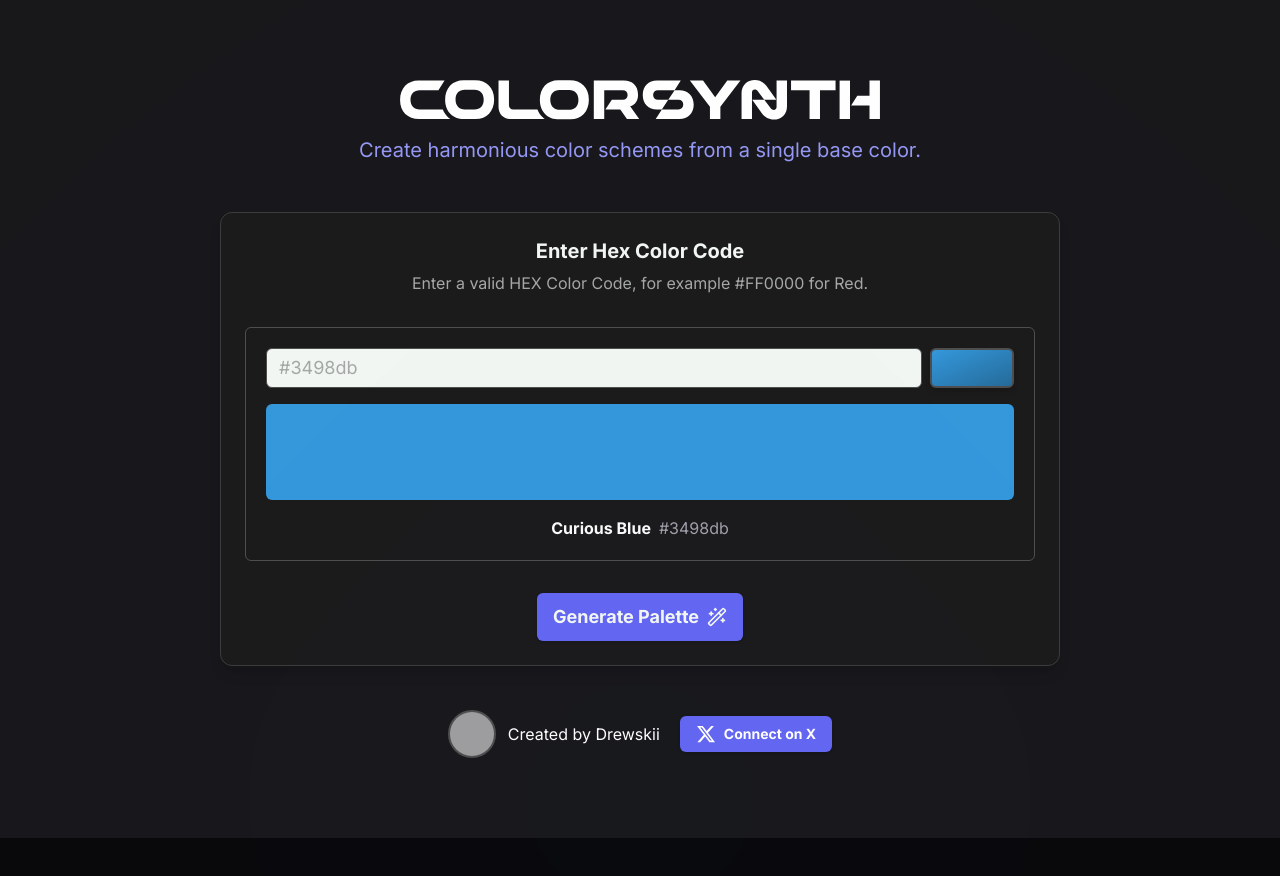
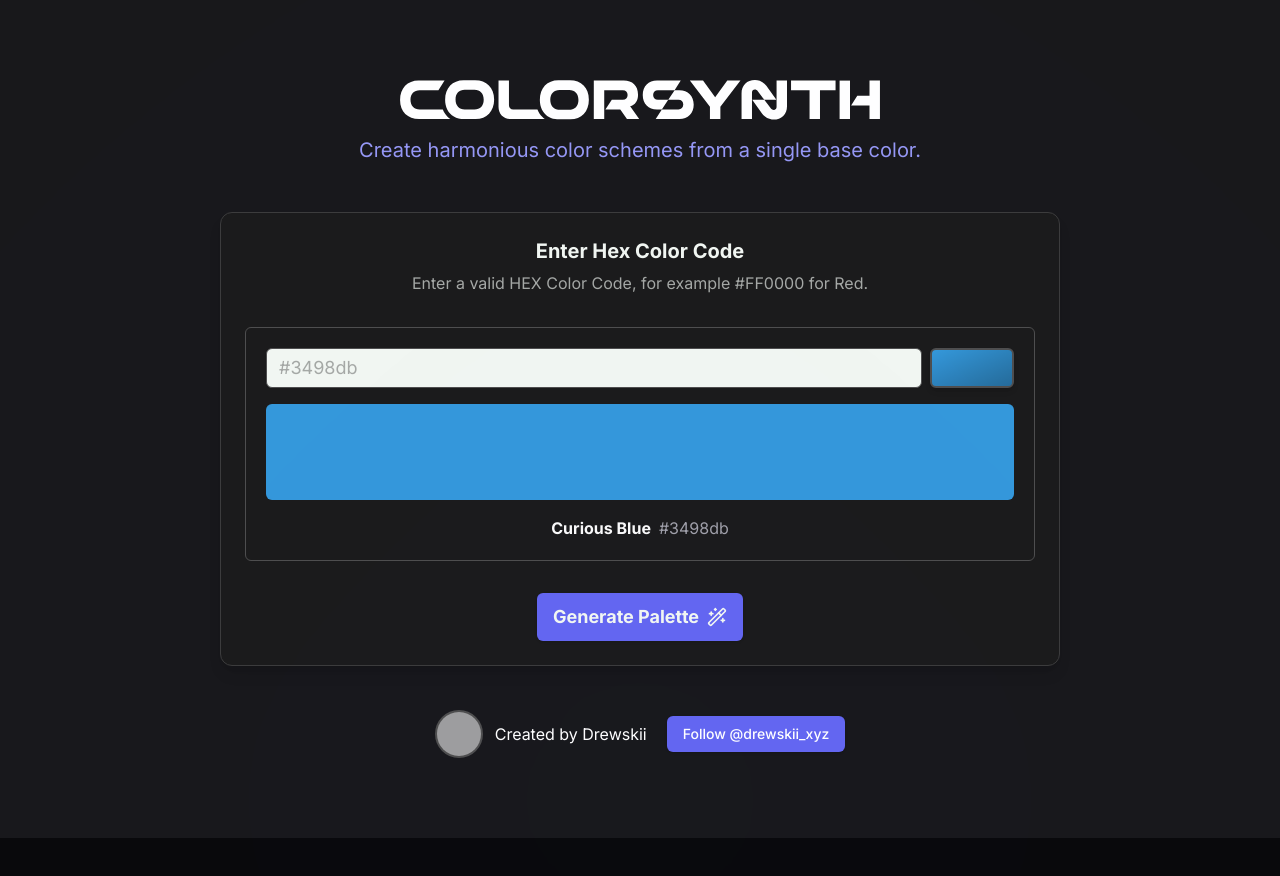
Before and after one commit to BigManDrewskii/colorsynth, a Next.js app: page / in a window 1280 px wide. Shown: the top 876 px of the page. Built offline with nearby package versions, Linux system fonts and the light colour scheme; grey boxes are pictures that could not be loaded.

Commit message:
Update home page and generated palette page with consistent styling and GIF animation

```diff
--- a/src/app/page.tsx
+++ b/src/app/page.tsx
@@ -135,20 +135,22 @@ const ColorPicker = () => {
             </Button>
           </CardContent>
         </Card>
-
-        <div className="flex items-center justify-center gap-5 mt-5">
+        <div className="flex flex-col sm:flex-row items-center justify-center gap-5 mt-5">
           <div className="flex items-center gap-3">
-            <div className="w-12 h-12 rounded-full bg-[#4E4E4E] border-2 border-[#4E4E4E] overflow-hidden">
-              <Image src="/avatar.png" alt="Creator" width={48} height={48} className="w-full h-full object-cover" />
+            <div className="w-12 h-12 rounded-full bg-[#4E4E4E] border-2 border-[#4E4E4E] overflow-hidden flex-shrink-0">
+              <Image
+                src="https://media0.giphy.com/media/v1.Y2lkPTc5MGI3NjExb3I5aGp2ZzY1OGE1cTYxOHg0d2hncHBsbHRkeTR1dHhtdHpsMXNuMiZlcD12MV9pbnRlcm5hbF9naWZfYnlfaWQmY3Q9Zw/3ohzdZO0nAL1H2LdMA/giphy.webp"
+                alt="Color Wheel Animation"
+                width={48}
+                height={48}
+                className="w-full h-full object-cover"
+              />
             </div>
             <span className="text-white text-base">Created by Drewskii</span>
           </div>
-          <a href="https://x.com/drewskii_xyz" target="_blank" rel="noopener noreferrer">
-            <Button className="bg-[#6366F1] hover:bg-[#6366F1]/90 font-bold text-white transition-all duration-300 ease-in-out flex items-center">
-              <svg viewBox="0 0 24 24" aria-hidden="true" className="h-5 w-5 fill-current mr-2">
-                <path d="M18.244 2.25h3.308l-7.227 8.26 8.502 11.24H16.17l-5.214-6.817L4.99 21.75H1.68l7.73-8.835L1.254 2.25H8.08l4.713 6.231zm-1.161 17.52h1.833L7.084 4.126H5.117z"></path>
-              </svg>
-              Connect on X
+          <a href="https://x.com/drewskii_xyz" target="_blank" rel="noopener noreferrer" className="mt-3 sm:mt-0">
+            <Button className="bg-[#6366F1] hover:bg-[#4F46E5] text-white">
+              Follow @drewskii_xyz
             </Button>
           </a>
         </div>
```
